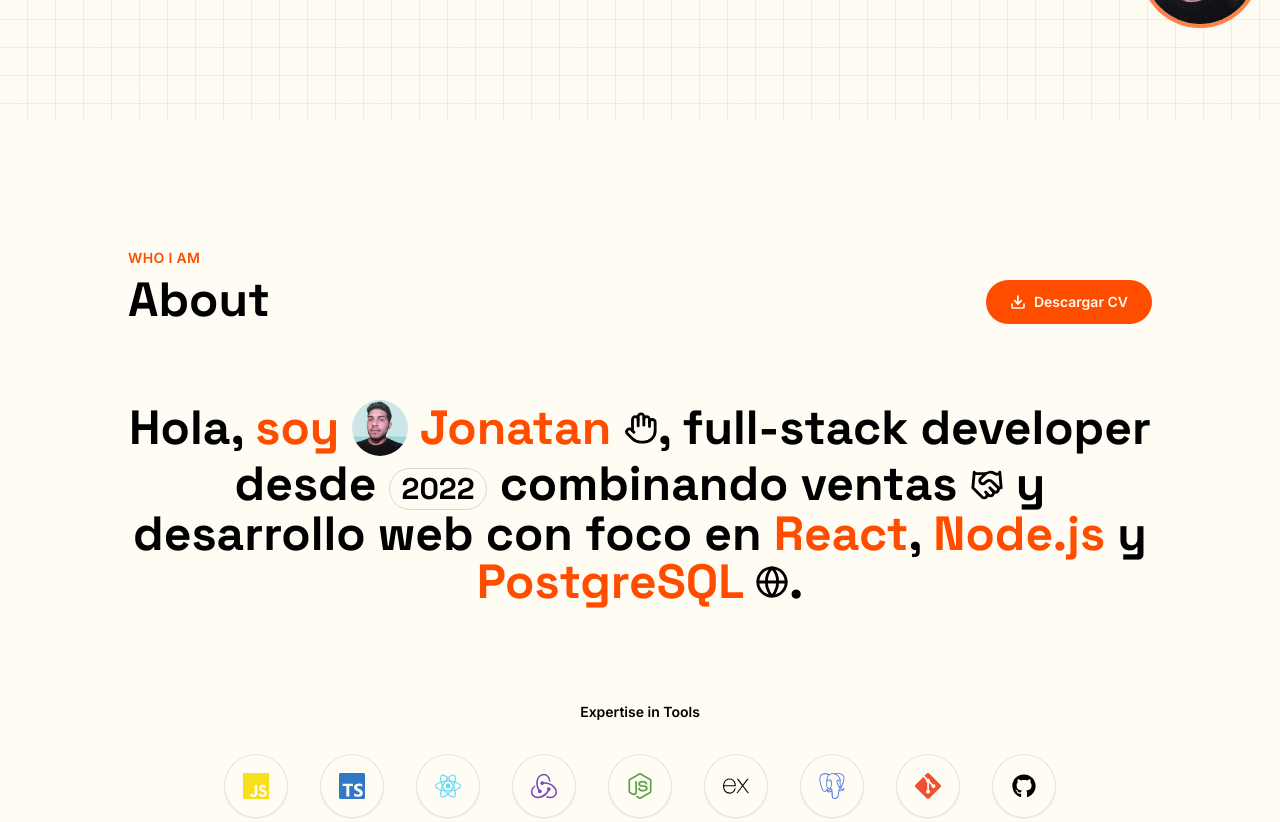
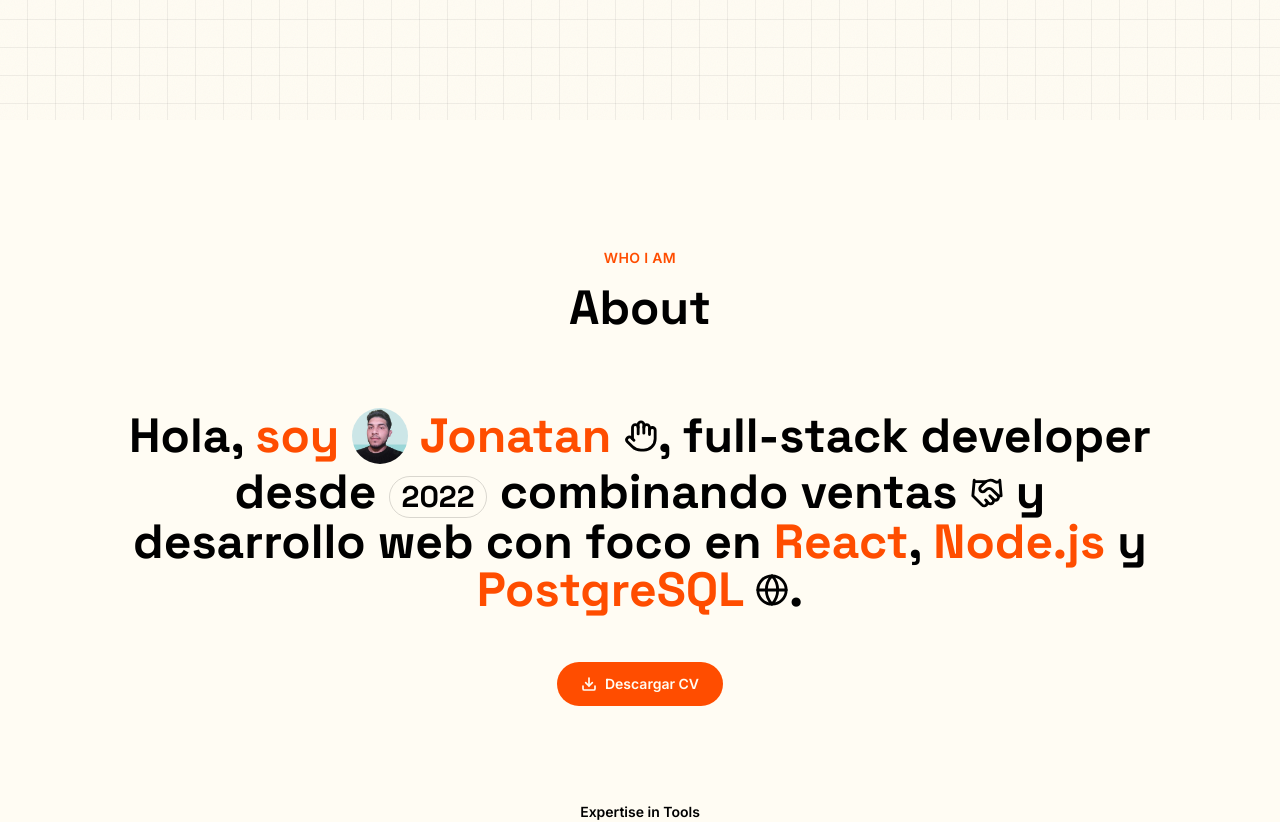
Before and after one commit to Jonatan-Rodriguez/Portfolio, a React (Vite) app: page / in a window 1280 px wide. Shown: the part 680-1502 px from the top of the page. Built offline with nearby package versions, Linux system fonts and the light colour scheme.

Commit message:
alineando about

```diff
--- a/src/components/home/Hero.tsx
+++ b/src/components/home/Hero.tsx
@@ -7,7 +7,7 @@
   const [isAlterEgo, setIsAlterEgo] = useState(false)
 
   return (
-    <section id="top" className="pt-32 pb-16 sm:pb-24 px-6 h-screen">
+    <section id="top" className="pt-32 pb-8 sm:pb-6 px-6 min-h-screen">
       <div className="relative max-w-7xl mx-auto flex flex-col justify-center items-baseline h-full">
         <div className="flex items-center gap-5 sm:gap-5 mb-2 ">
           <h1 className="font-display font-semibold text-accent text-[18vw] sm:text-8xl md:text-9xl lg:text-[10.5rem] leading-none">
--- a/src/sections/About.tsx
+++ b/src/sections/About.tsx
@@ -5,22 +5,13 @@
 
 export function About() {
   return (
-    <section id="about" className="px-6 py-24 sm:py-32">
-      <div className="max-w-5xl mx-auto">
-        <div className="flex flex-wrap items-end justify-between gap-6 mb-20">
-          <div>
+    <section id="about" className="pt-32 pb-8 sm:pb-6 px-6 min-h-screen">
+      <div className="max-w-5xl mx-auto flex flex-col justify-center items-center">
+        <div className="flex flex-wrap items-end justify-center gap-6 mb-20">
+          <div className="flex flex-col items-center gap-2">
             <p className="text-accent font-semibold text-sm tracking-wide uppercase">Who I am</p>
             <h2 className="font-display font-bold text-4xl sm:text-5xl mt-2">About</h2>
           </div>
-
-          <a
-            href="../assets/cv-jonatan-rodriguez.pdf"
-            download
-            className="flex items-center gap-2 rounded-full bg-accent text-paper px-6 py-3 text-sm font-semibold hover:opacity-90 transition-opacity"
-          >
-            <Download size={16} strokeWidth={2.5} />
-            Descargar CV
-          </a>
         </div>
 
         <p className="font-display font-bold text-3xl sm:text-4xl md:text-5xl leading-snug text-center">
@@ -42,6 +33,17 @@
           <span className="text-accent">Node.js</span> y <span className="text-accent">PostgreSQL</span>{' '}
           <Globe size={34} strokeWidth={2} className="inline align-middle text-ink dark:text-paper -translate-y-1" />.
         </p>
+
+        <div className="mt-12 text-center max-w-60 ">
+          <a
+            href="../assets/cv-jonatan-rodriguez.pdf"
+            download
+            className="flex items-center gap-2 rounded-full bg-accent text-paper px-6 py-3 text-sm font-semibold hover:opacity-90 transition-opacity"
+          >
+            <Download size={16} strokeWidth={2.5} />
+            Descargar CV
+          </a>
+        </div>
 
         <div className="mt-24">
           <p className="text-center font-semibold text-sm mb-8">Expertise in Tools</p>
```
